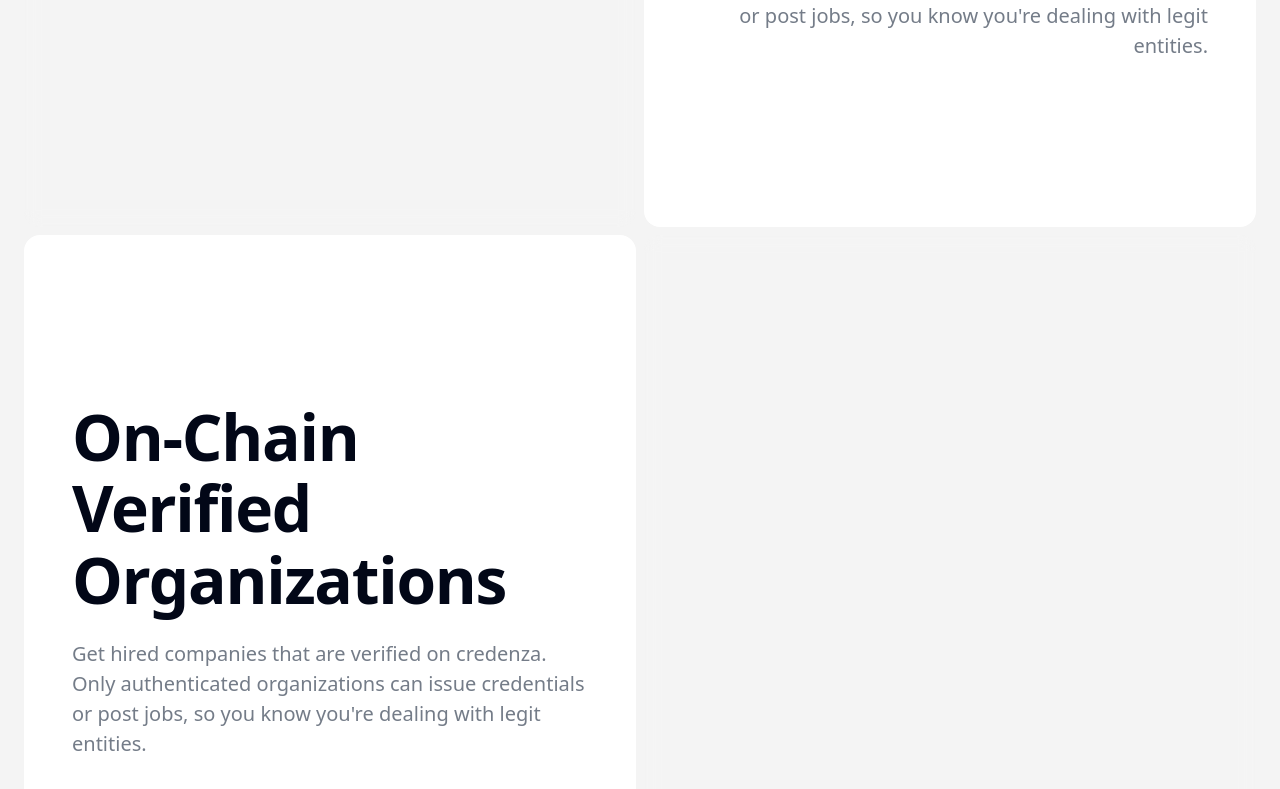
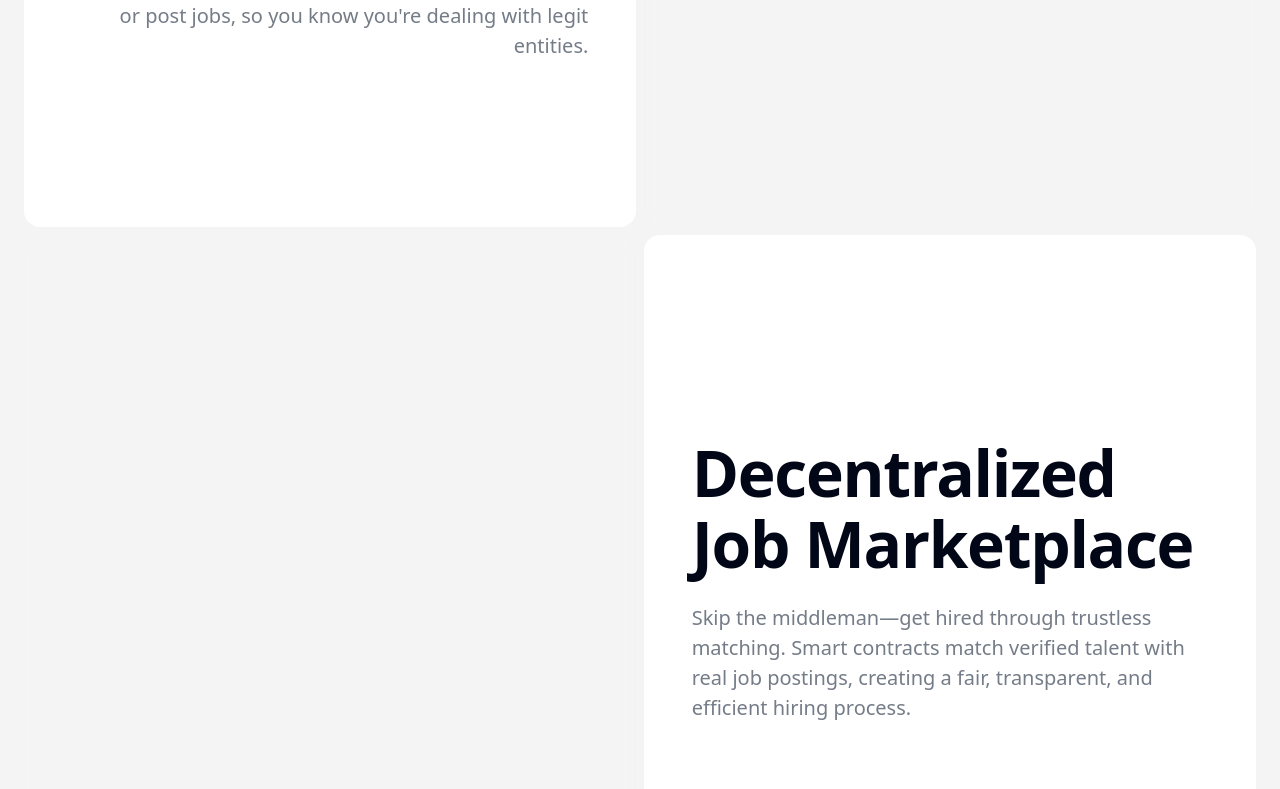
Before and after one commit to TinyTribe/credenza-frontend, a Next.js app: page / in a window 1280 px wide. Shown: the part 471-1260 px from the top of the page. Built offline with nearby package versions, Linux system fonts and the light colour scheme.

Commit message:
feat: update sectional contents and layout

```diff
--- a/src/components/custom/sectional-ctn.tsx
+++ b/src/components/custom/sectional-ctn.tsx
@@ -25,7 +25,7 @@ export const Section = ({
 
       <div
         className={`flex flex-col gap-3 md:gap-6 justify-center w-full lg:w-1/2 rounded-2xl backdrop-blur-sm bg-white px-4 md:px-8 lg:px-12 py-4 md:py-8 ${
-          !isRowReverse ? 'text-left lg:text-right' : ''
+          isRowReverse ? 'text-left lg:text-right' : ''
         }`}
       >
         <h1 className='text-2xl md:text-4xl lg:text-[64px] tracking-[-1.28px] font-bold text-[#020717]'>
--- a/src/components/layout/decentralized-job.tsx
+++ b/src/components/layout/decentralized-job.tsx
@@ -4,10 +4,9 @@ export const DecentralizedJob = () => {
   return (
     <div className='px-5 md:px-6'>
       <Section
-        title='On-Chain Verified Organizations'
-        subtitle="Get hired companies that are verified on credenza. Only authenticated organizations can issue credentials or post jobs, so you know you're dealing with legit entities."
+        title='Decentralized Job Marketplace'
+        subtitle='Skip the middleman—get hired through trustless matching. Smart contracts match verified talent with real job postings, creating a fair, transparent, and efficient hiring process.'
         animation={<></>}
-        isRowReverse={true}
       />
     </div>
   )
--- a/src/components/layout/on-chain-verified.tsx
+++ b/src/components/layout/on-chain-verified.tsx
@@ -7,6 +7,7 @@ export const OnChainVerified = () => {
         title='On-Chain Verified Organizations'
         subtitle="Get hired companies that are verified on credenza. Only authenticated organizations can issue credentials or post jobs, so you know you're dealing with legit entities."
         animation={<></>}
+        isRowReverse={true}
       />
     </div>
   )
```
